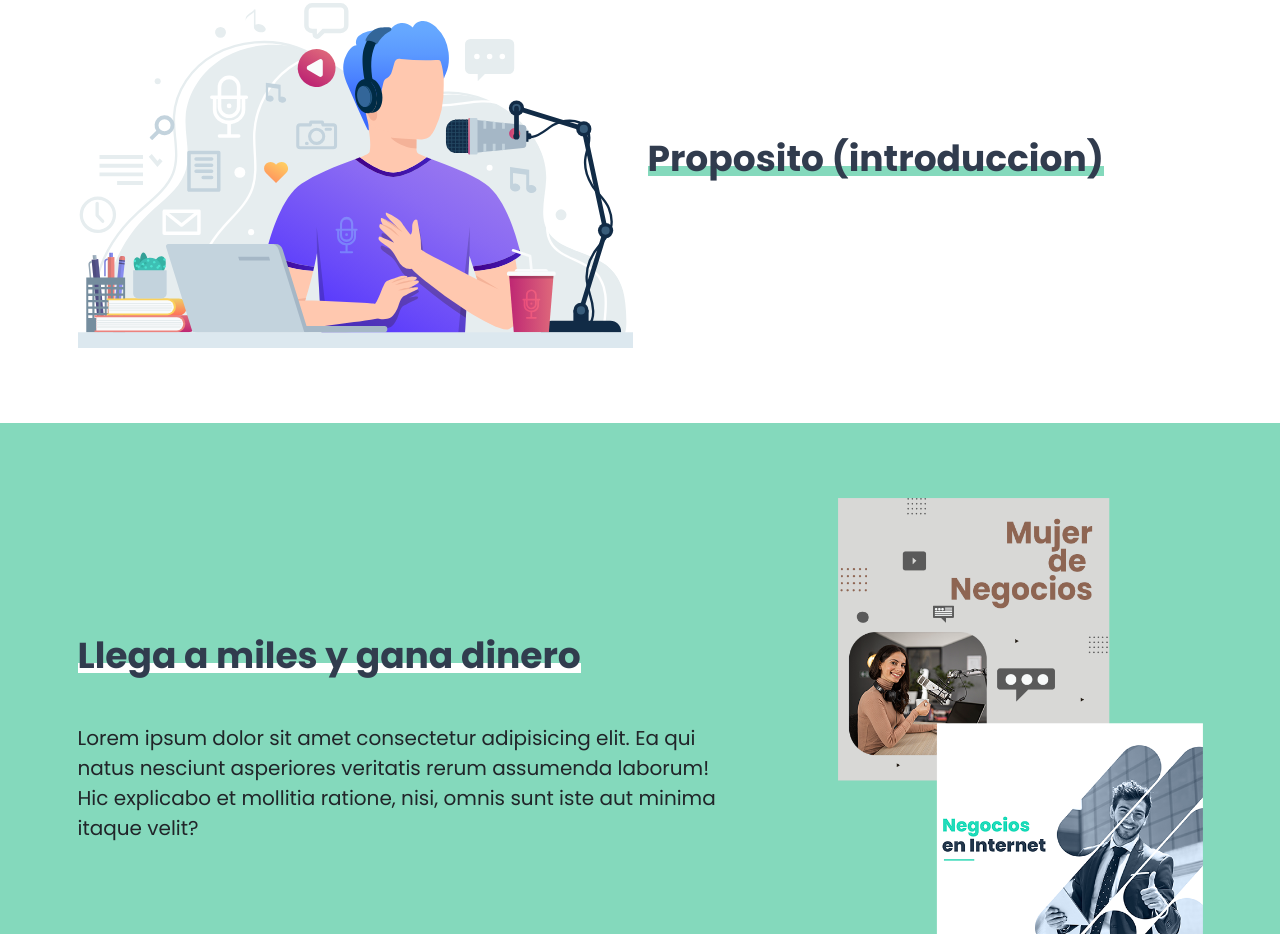
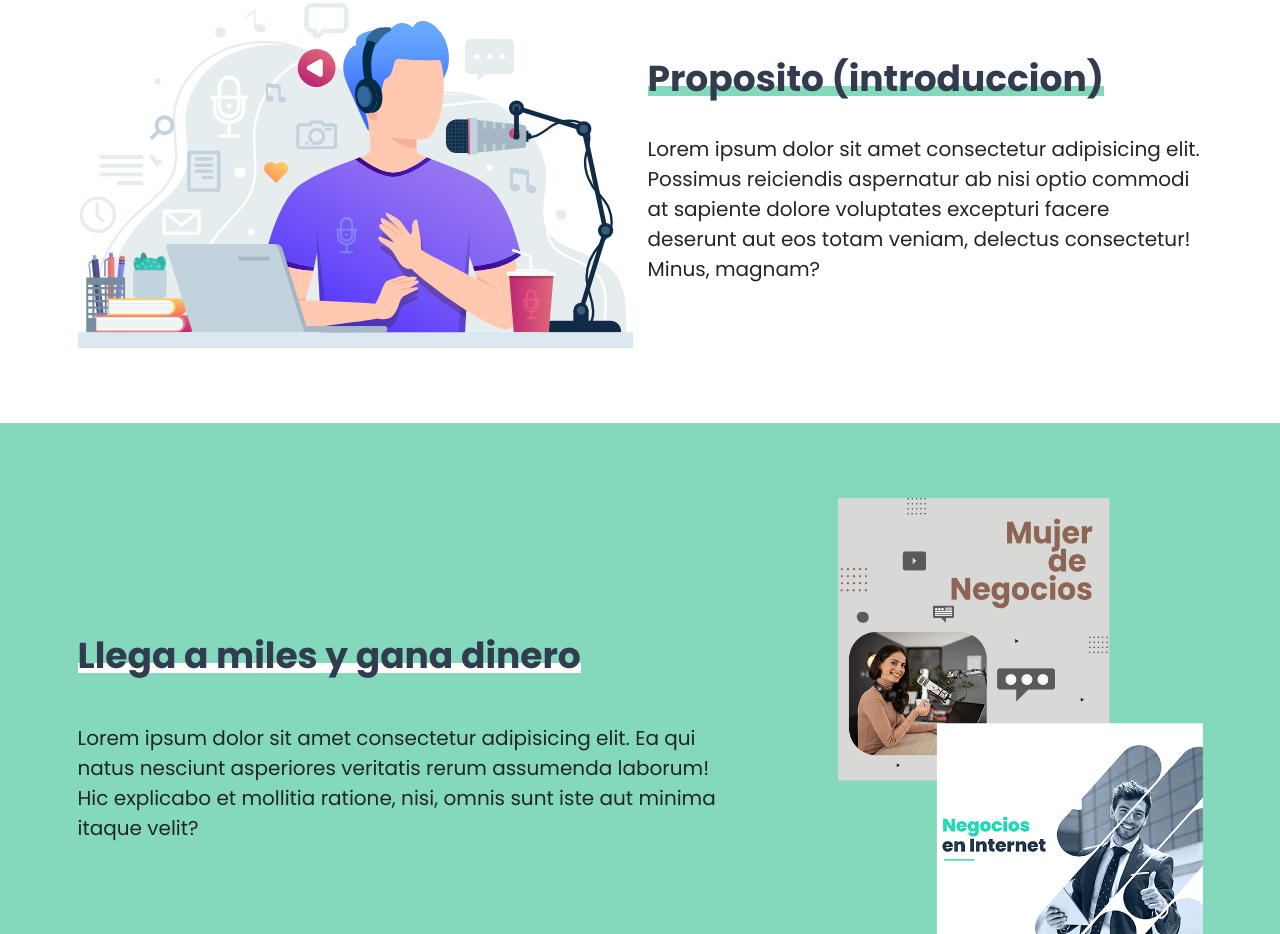
Before and after one commit to Royer0528/Audi_Act3, a website: page index.html in a window 1280 px wide. Shown: the part 989-1923 px from the top of the page. Drawn offline with Linux system fonts and the light colour scheme.

Commit message:
agregar texto a la intr

```diff
--- a/index.html
+++ b/index.html
@@ -29,7 +29,7 @@
             <div class="col-md-6">
                 <h2>Proposito (introduccion)</h2>
                 <p class="mt-1">
-
+                    Lorem ipsum dolor sit amet consectetur adipisicing elit. Possimus reiciendis aspernatur ab nisi optio commodi at sapiente dolore voluptates excepturi facere deserunt aut eos totam veniam, delectus consectetur! Minus, magnam?
                 </p>
             </div>
         </div>
```
